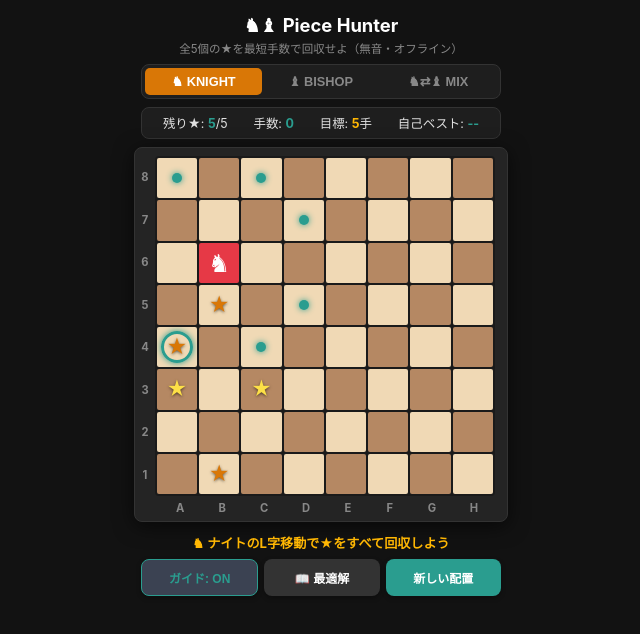
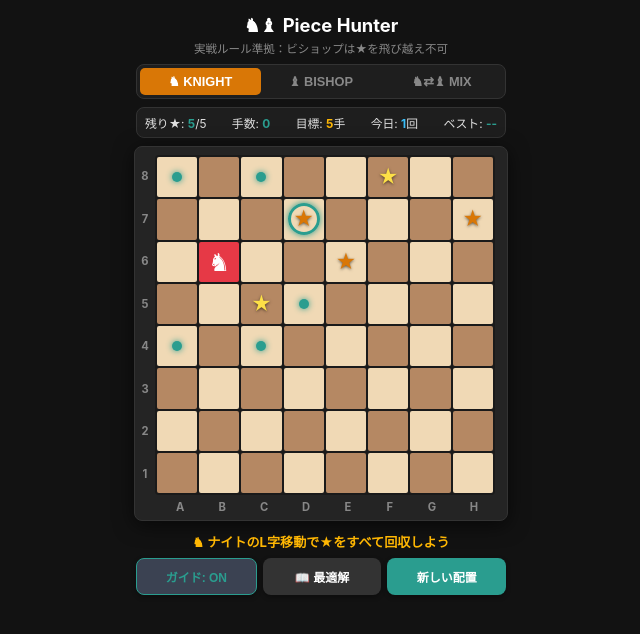
Before and after one commit to seemoreglass6013-cpu/piece-hunter, a plain HTML site: page index.html in a window 1280 px wide. Shown: the whole page, without its empty margins (319-959 px from the left). Drawn offline with Linux system fonts and the light colour scheme.

Commit message:
Update index.html

```diff
--- a/index.html
+++ b/index.html
@@ -44,8 +44,8 @@
             border-radius: 8px;
             margin-bottom: 8px;
             border: 1px solid #333;
-            width: 88vw;
-            max-width: 360px;
+            width: 90vw;
+            max-width: 370px;
         }
         .mode-btn {
             flex: 1;
@@ -64,11 +64,13 @@
         }
         .info-panel {
             display: flex;
-            justify-content: space-around;
-            width: 88vw;
-            max-width: 360px;
+            justify-content: space-between;
+            flex-wrap: wrap;
+            gap: 4px;
+            width: 90vw;
+            max-width: 370px;
             margin-bottom: 8px;
-            font-size: 0.78rem;
+            font-size: 0.74rem;
             background: #1e1e1e;
             padding: 6px 8px;
             border-radius: 8px;
@@ -80,6 +82,9 @@
         }
         .info-val.target {
             color: #ffb703;
+        }
+        .info-val.today {
+            color: #38bdf8;
         }
         .board-wrapper {
             background: #242424;
@@ -206,18 +211,18 @@
             color: #ffb703;
             min-height: 1.2rem;
             text-align: center;
-            width: 88vw;
-            max-width: 360px;
+            width: 90vw;
+            max-width: 370px;
             line-height: 1.4;
         }
         #solution-text {
             display: none;
-            width: 88vw;
-            max-width: 360px;
+            width: 90vw;
+            max-width: 370px;
             background: #1e293b;
             border: 1px solid #38bdf8;
             color: #e0f2fe;
-            font-size: 0.75rem;
+            font-size: 0.74rem;
             padding: 6px 10px;
             border-radius: 6px;
             margin-bottom: 8px;
@@ -227,8 +232,8 @@
         .btn-container {
             display: flex;
             gap: 6px;
-            width: 88vw;
-            max-width: 360px;
+            width: 90vw;
+            max-width: 370px;
         }
         button.action-btn {
             flex: 1;
@@ -263,7 +268,7 @@
 <body>
 
     <h1><span>♞♝</span> Piece Hunter</h1>
-    <div class="subtitle">全5個の★を最短手数で回収せよ（無音・オフライン）</div>
+    <div class="subtitle">実戦ルール準拠：ビショップは★を飛び越え不可</div>
 
     <div class="mode-selector">
         <button id="mode-knight" class="mode-btn active" onclick="setMode('KNIGHT')">♞ KNIGHT</button>
@@ -274,8 +279,9 @@
     <div class="info-panel">
         <div>残り★: <span id="rem-targets" class="info-val">5</span>/5</div>
         <div>手数: <span id="move-count" class="info-val">0</span></div>
-        <div>目標: <span id="target-moves" class="info-val target">5</span>手</div>
-        <div>自己ベスト: <span id="best-moves" class="info-val">--</span></div>
+        <div>目標: <span id="target-moves" class="info-val target">--</span>手</div>
+        <div>今日: <span id="today-plays" class="info-val today">0</span>回</div>
+        <div>ベスト: <span id="best-moves" class="info-val">--</span></div>
     </div>
 
     <div class="board-wrapper">
@@ -292,7 +298,7 @@
     <div class="btn-container">
         <button id="guide-btn" class="action-btn guide-on" onclick="toggleGuide()">ガイド: ON</button>
         <button id="sol-btn" class="action-btn" onclick="toggleSolution()">📖 最適解</button>
-        <button class="action-btn primary" onclick="initGame()">新しい配置</button>
+        <button class="action-btn primary" onclick="initGame(true)">新しい配置</button>
     </div>
 
     <script>
@@ -321,6 +327,7 @@
         const remTargetsEl = document.getElementById('rem-targets');
         const moveCountEl = document.getElementById('move-count');
         const targetMovesEl = document.getElementById('target-moves');
+        const todayPlaysEl = document.getElementById('today-plays');
         const bestMovesEl = document.getElementById('best-moves');
         const messageEl = document.getElementById('message');
         const solTextEl = document.getElementById('solution-text');
@@ -334,6 +341,24 @@
         const bishopDirs = [
             [-1, -1], [-1, 1], [1, -1], [1, 1]
         ];
+
+        function getTodayKey() {
+            const now = new Date();
+            const y = now.getFullYear();
+            const m = String(now.getMonth() + 1).padStart(2, '0');
+            const d = String(now.getDate()).padStart(2, '0');
+            return `hunter_plays_${y}-${m}-${d}`;
+        }
+
+        function getTodayPlays() {
+            return parseInt(localStorage.getItem(getTodayKey()) || '0', 10);
+        }
+
+        function incrementTodayPlays() {
+            const nextVal = getTodayPlays() + 1;
+            localStorage.setItem(getTodayKey(), String(nextVal));
+            todayPlaysEl.textContent = nextVal;
+        }
 
         function toCoord(r, c) {
             return `${FILES[c]}${8 - r}`;
@@ -359,7 +384,7 @@
             document.getElementById('mode-knight').classList.toggle('active', mode === 'KNIGHT');
             document.getElementById('mode-bishop').classList.toggle('active', mode === 'BISHOP');
             document.getElementById('mode-mix').classList.toggle('active', mode === 'MIX');
-            initGame();
+            initGame(false);
         }
 
         function toggleGuide() {
@@ -374,7 +399,60 @@
             bestMovesEl.textContent = best ? `${best}手` : '--';
         }
 
-        function initGame() {
+        // 飛び越し禁止ルールに完全準拠した合法手生成（activeTargetsを障害物として扱う）
+        function getValidMoves(r, c, pieceType, activeTargets = targets) {
+            const moves = [];
+            if (pieceType === 'KNIGHT') {
+                // ナイトは他の駒を飛び越えられる
+                for (const [dr, dc] of knightOffsets) {
+                    const nr = r + dr;
+                    const nc = c + dc;
+                    if (nr >= 0 && nr < BOARD_SIZE && nc >= 0 && nc < BOARD_SIZE) {
+                        moves.push([nr, nc]);
+                    }
+                }
+            } else {
+                // ビショップは途中に未回収の★があるとそのマスで止まり、奥へは進めない
+                for (const [dr, dc] of bishopDirs) {
+                    let nr = r + dr;
+                    let nc = c + dc;
+                    while (nr >= 0 && nr < BOARD_SIZE && nc >= 0 && nc < BOARD_SIZE) {
+                        moves.push([nr, nc]);
+                        if (activeTargets.some(t => t.r === nr && t.c === nc)) {
+                            break; // ★を捕獲した地点でストップ（飛び越し不可）
+                        }
+                        nr += dr;
+                        nc += dc;
+                    }
+                }
+            }
+            return moves;
+        }
+
+        // 生成されたルートが、飛び越し禁止ルール下で実際に実行可能かを検証する関数
+        function isPathValidUnderRules(startR, startC, initialPiece, path, targetList) {
+            let simR = startR;
+            let simC = startC;
+            let simPiece = initialPiece;
+            let remTargets = targetList.map(t => ({ ...t }));
+
+            for (const step of path) {
+                const validMoves = getValidMoves(simR, simC, simPiece, remTargets);
+                const canReach = validMoves.some(m => m[0] === step.r && m[1] === step.c);
+                if (!canReach) {
+                    return false;
+                }
+                simR = step.r;
+                simC = step.c;
+                remTargets = remTargets.filter(t => !(t.r === simR && t.c === simC));
+                if (mode === 'MIX') {
+                    simPiece = (simPiece === 'KNIGHT') ? 'BISHOP' : 'KNIGHT';
+                }
+            }
+            return remTargets.length === 0;
+        }
+
+        function initGame(countAsChallenge = true) {
             moveCount = 0;
             stageClear = false;
             showingSolution = false;
@@ -383,9 +461,8 @@
 
             currentPiece = (mode === 'BISHOP') ? 'BISHOP' : 'KNIGHT';
 
-            // フリーズを防ぐため、確実に一瞬で繋がるランダムウォーク方式でステージを構築
             let validSetup = false;
-            let maxTry = 100;
+            let maxTry = 250;
 
             while (!validSetup && maxTry > 0) {
                 maxTry--;
@@ -398,23 +475,54 @@
                 let currP = currentPiece;
                 let tempTargets = [];
                 let tempPath = [];
+                let visitedCoords = new Set([`${pieceR},${pieceC}`]);
                 let failed = false;
 
-                for (let i = 0; i < TARGET_TOTAL; i++) {
-                    let moves = getValidMoves(currR, currC, currP);
+                const desiredTotalSteps = (Math.random() < 0.65)
+                    ? TARGET_TOTAL + 1 + Math.floor(Math.random() * 4) // 6〜9手
+                    : TARGET_TOTAL; // 5手
+
+                const extraTransitSteps = desiredTotalSteps - TARGET_TOTAL;
+                let transitBeforeIndices = new Set();
+                while (transitBeforeIndices.size < extraTransitSteps) {
+                    transitBeforeIndices.add(Math.floor(Math.random() * TARGET_TOTAL));
+                }
+
+                for (let tIdx = 0; tIdx < TARGET_TOTAL; tIdx++) {
+                    if (transitBeforeIndices.has(tIdx)) {
+                        let tMoves = getValidMoves(currR, currC, currP, []);
+                        if (mode === 'BISHOP') {
+                            tMoves = tMoves.filter(m => (m[0] + m[1]) % 2 === startParity);
+                        }
+                        tMoves = tMoves.filter(m => !visitedCoords.has(`${m[0]},${m[1]}`));
+                        if (tMoves.length === 0) {
+                            failed = true;
+                            break;
+                        }
+                        const mid = tMoves[Math.floor(Math.random() * tMoves.length)];
+                        tempPath.push({ r: mid[0], c: mid[1], usedPiece: currP, isTarget: false });
+                        visitedCoords.add(`${mid[0]},${mid[1]}`);
+                        currR = mid[0];
+                        currC = mid[1];
+                        if (mode === 'MIX') {
+                            currP = (currP === 'KNIGHT') ? 'BISHOP' : 'KNIGHT';
+                        }
+                    }
+
+                    let moves = getValidMoves(currR, currC, currP, []);
                     if (mode === 'BISHOP') {
                         moves = moves.filter(m => (m[0] + m[1]) % 2 === startParity);
                     }
-                    // すでに訪れていない場所を優先
-                    moves = moves.filter(m => !tempTargets.some(t => t.r === m[0] && t.c === m[1]) && !(m[0] === pieceR && m[1] === pieceC));
+                    moves = moves.filter(m => !visitedCoords.has(`${m[0]},${m[1]}`));
 
                     if (moves.length === 0) {
                         failed = true;
                         break;
                     }
-                    let next = moves[Math.floor(Math.random() * moves.length)];
+                    const next = moves[Math.floor(Math.random() * moves.length)];
                     tempTargets.push({ r: next[0], c: next[1] });
-                    tempPath.push({ r: next[0], c: next[1], usedPiece: currP });
+                    tempPath.push({ r: next[0], c: next[1], usedPiece: currP, isTarget: true });
+                    visitedCoords.add(`${next[0]},${next[1]}`);
 
                     currR = next[0];
                     currC = next[1];
@@ -423,18 +531,28 @@
                     }
                 }
 
+                // 後から配置された★が途中の斜線を塞いでいないか厳密チェック
                 if (!failed && tempTargets.length === TARGET_TOTAL) {
-                    targets = tempTargets;
-                    optimalPath = tempPath;
-                    validSetup = true;
+                    if (isPathValidUnderRules(pieceR, pieceC, currentPiece, tempPath, tempTargets)) {
+                        targets = tempTargets;
+                        optimalPath = tempPath;
+                        validSetup = true;
+                    }
                 }
             }
 
-            // 万が一フォールバック
+            // フォールバック（確実に飛び越しなしで解ける配置）
             if (!validSetup) {
-                pieceR = 3; pieceC = 3;
-                targets = [{r:1, c:2}, {r:2, c:4}, {r:4, c:5}, {r:6, c:4}, {r:5, c:2}];
-                optimalPath = targets.map((t, idx) => ({r: t.r, c: t.c, usedPiece: currentPiece}));
+                if (mode === 'BISHOP') {
+                    pieceR = 7; pieceC = 2; // C1
+                    targets = [{r: 5, c: 0}, {r: 2, c: 3}, {r: 0, c: 1}, {r: 4, c: 5}, {r: 7, c: 2}];
+                    targets = [{r: 5, c: 0}, {r: 2, c: 3}, {r: 0, c: 1}, {r: 3, c: 4}, {r: 6, c: 7}];
+                    optimalPath = targets.map(t => ({r: t.r, c: t.c, usedPiece: 'BISHOP', isTarget: true}));
+                } else {
+                    pieceR = 3; pieceC = 3;
+                    targets = [{r:1, c:2}, {r:2, c:4}, {r:4, c:5}, {r:6, c:4}, {r:5, c:2}];
+                    optimalPath = targets.map(t => ({r: t.r, c: t.c, usedPiece: currentPiece, isTarget: true}));
+                }
             }
 
             initialStartR = pieceR;
@@ -442,6 +560,11 @@
             initialTargets = targets.map(t => ({ ...t }));
 
             targetMovesEl.textContent = optimalPath.length;
+            todayPlaysEl.textContent = getTodayPlays();
+
+            if (countAsChallenge) {
+                incrementTodayPlays();
+            }
 
             updateBestDisplay();
             updateStatusMessage();
@@ -458,10 +581,11 @@
                 const startCoord = toCoord(initialStartR, initialStartC);
                 const stepsStr = optimalPath.map((step, idx) => {
                     const icon = step.usedPiece === 'KNIGHT' ? '♞' : '♝';
-                    return `${idx + 1}.${icon}${toCoord(step.r, step.c)}`;
+                    const mark = step.isTarget ? '★' : '';
+                    return `${idx + 1}.${icon}${mark}${toCoord(step.r, step.c)}`;
                 }).join(' → ');
 
-                solTextEl.innerHTML = `<strong>【模範ルート】</strong><br>開始(${startCoord}) → ${stepsStr}`;
+                solTextEl.innerHTML = `<strong>【模範ルート（${optimalPath.length}手）】</strong><br>開始(${startCoord}) → ${stepsStr}`;
                 solTextEl.style.display = 'block';
                 messageEl.textContent = '📖 模範ルートを表示中';
             } else {
@@ -483,32 +607,8 @@
             } else if (mode === 'KNIGHT') {
                 messageEl.textContent = '♞ ナイトのL字移動で★をすべて回収しよう';
             } else {
-                messageEl.textContent = '♝ ビショップの斜め移動で★をすべて回収しよう';
+                messageEl.textContent = '♝ ビショップ（飛び越し不可）で★を回収しよう';
             }
-        }
-
-        function getValidMoves(r, c, pieceType) {
-            const moves = [];
-            if (pieceType === 'KNIGHT') {
-                for (const [dr, dc] of knightOffsets) {
-                    const nr = r + dr;
-                    const nc = c + dc;
-                    if (nr >= 0 && nr < BOARD_SIZE && nc >= 0 && nc < BOARD_SIZE) {
-                        moves.push([nr, nc]);
-                    }
-                }
-            } else {
-                for (const [dr, dc] of bishopDirs) {
-                    let nr = r + dr;
-                    let nc = c + dc;
-                    while (nr >= 0 && nr < BOARD_SIZE && nc >= 0 && nc < BOARD_SIZE) {
-                        moves.push([nr, nc]);
-                        nr += dr;
-                        nc += dc;
-                    }
-                }
-            }
-            return moves;
         }
 
         function renderBoard() {
@@ -519,7 +619,7 @@
             const dispTargets = showingSolution ? initialTargets : targets;
             const dispPiece = showingSolution ? ((mode === 'BISHOP') ? 'BISHOP' : 'KNIGHT') : currentPiece;
 
-            const validMoves = (stageClear || showingSolution) ? [] : getValidMoves(dispR, dispC, dispPiece);
+            const validMoves = (stageClear || showingSolution) ? [] : getValidMoves(dispR, dispC, dispPiece, dispTargets);
 
             for (let r = 0; r < BOARD_SIZE; r++) {
                 for (let c = 0; c < BOARD_SIZE; c++) {
@@ -580,15 +680,15 @@
             if (stageClear) return;
             if (r === pieceR && c === pieceC) return;
 
-            const validMoves = getValidMoves(pieceR, pieceC, currentPiece);
+            const validMoves = getValidMoves(pieceR, pieceC, currentPiece, targets);
             const isValid = validMoves.some(m => m[0] === r && m[1] === c);
 
             if (!isValid) {
                 const errMsg = currentPiece === 'KNIGHT'
                     ? 'そこはナイトのL字（2×1）ではありません！'
-                    : 'そこはビショップの斜めラインではありません！';
+                    : '斜めラインではないか、途中の★が遮っています！';
                 messageEl.textContent = errMsg;
-                setTimeout(updateStatusMessage, 1100);
+                setTimeout(updateStatusMessage, 1200);
                 return;
             }
 
@@ -605,10 +705,10 @@
             if (targets.length === 0) {
                 stageClear = true;
                 const key = `hunter_best_${mode}`;
-                const prevBest = parseInt(localStorage.getItem(key) || '999');
+                const prevBest = parseInt(localStorage.getItem(key) || '999', 10);
                 let recordText = '';
                 if (moveCount < prevBest) {
-                    localStorage.setItem(key, moveCount);
+                    localStorage.setItem(key, String(moveCount));
                     recordText = '（🎉 自己ベスト更新！）';
                 }
                 updateBestDisplay();
@@ -621,7 +721,8 @@
         }
 
         initCoordinates();
-        initGame();
+        todayPlaysEl.textContent = getTodayPlays();
+        initGame(true);
     </script>
 </body>
 </html>
```
